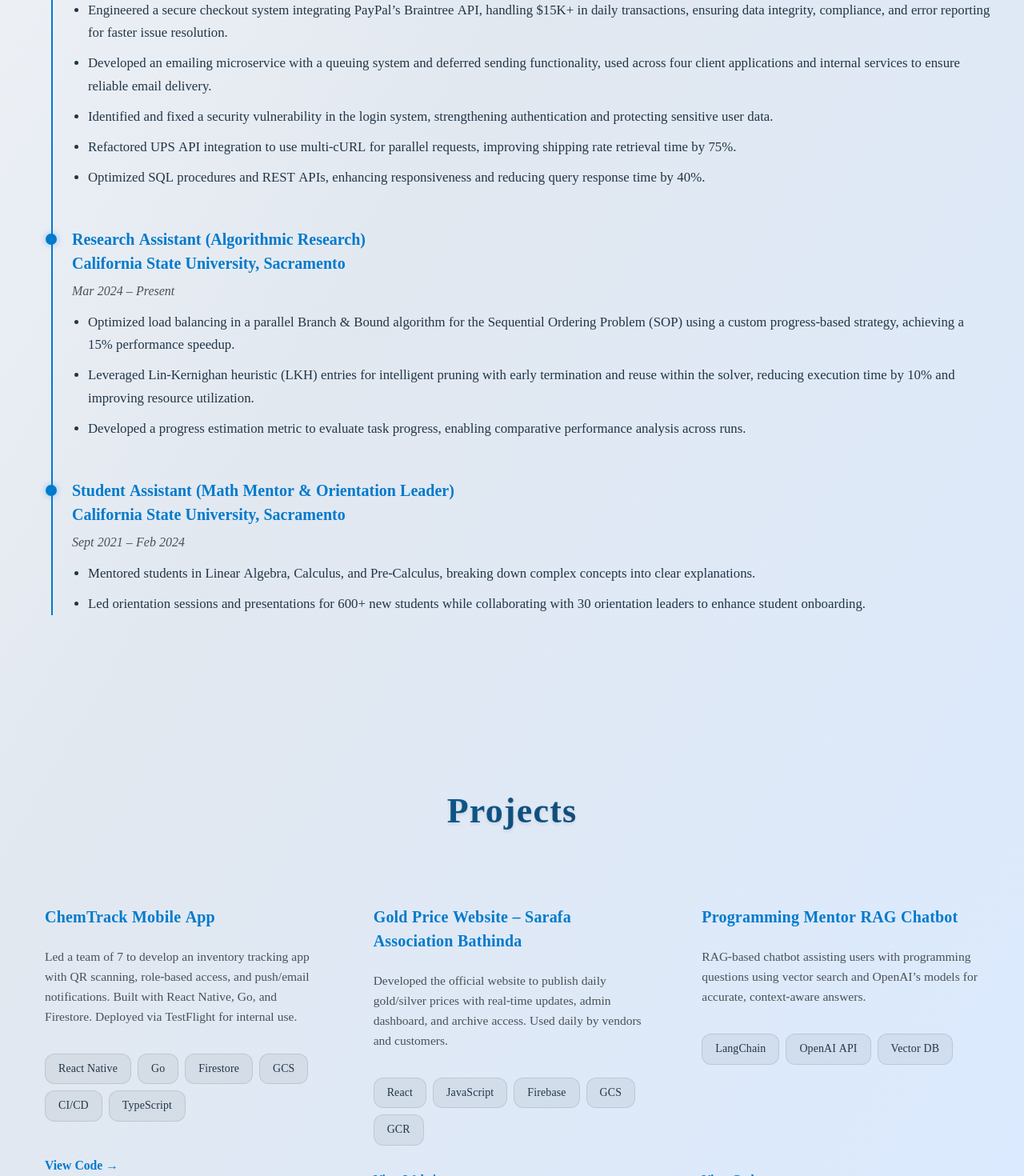
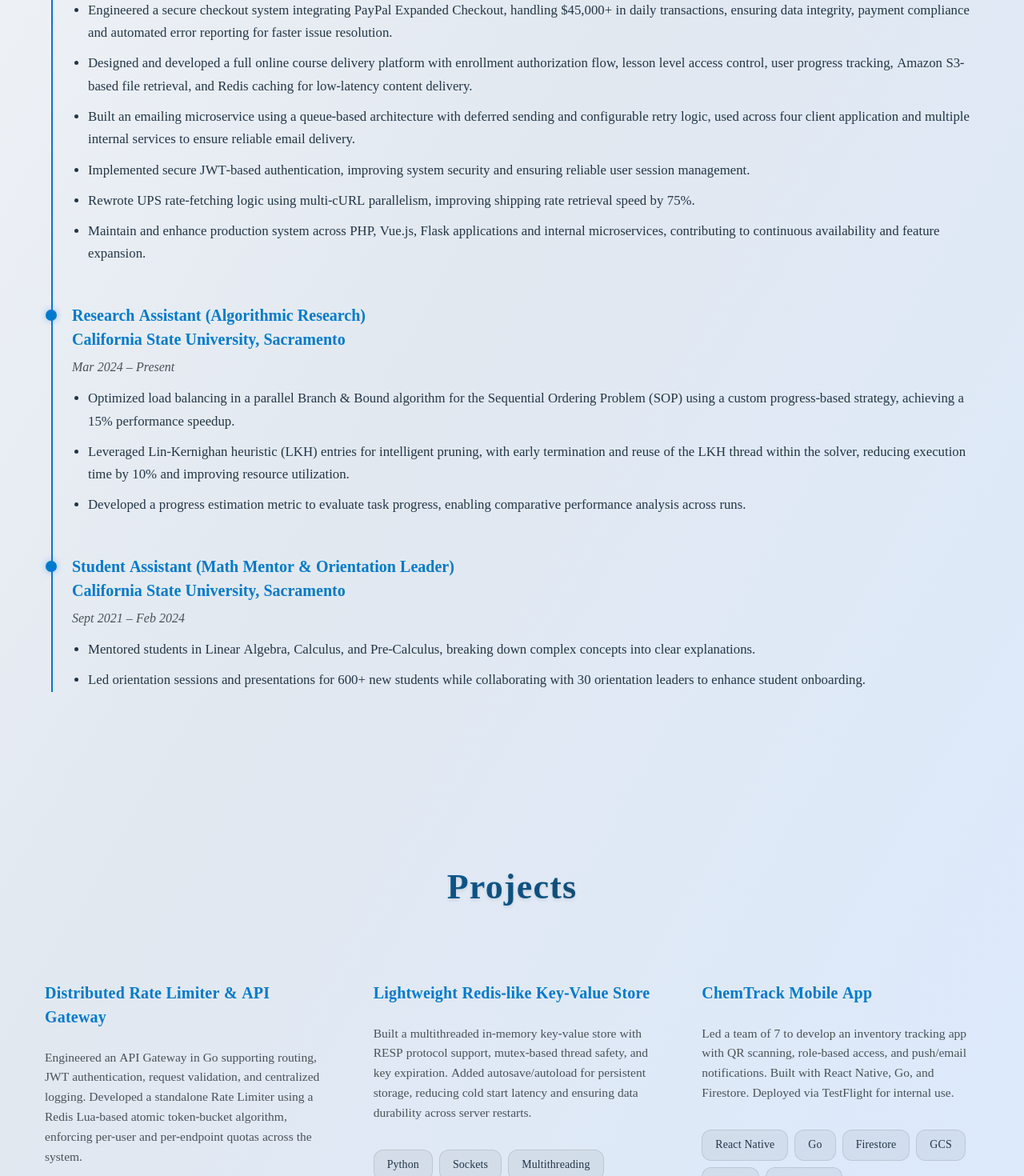
Before and after one commit to ekjyotshinh/portfolio, a React (Vite) app: page / in a window 1280 px wide. Shown: the part 1320-2790 px from the top of the page at 80% size. Built offline with nearby package versions, Linux system fonts and the light colour scheme.

Commit message:
update experience and projects sections with new entries and improved descriptions

```diff
--- a/src/components/Experience/Experience.jsx
+++ b/src/components/Experience/Experience.jsx
@@ -7,11 +7,12 @@ const experiences = [
     company: "Office of Water Programs",
     date: "Feb 2024 – Present",
     details: [
-      "Engineered a secure checkout system integrating PayPal’s Braintree API, handling $15K+ in daily transactions, ensuring data integrity, compliance, and error reporting for faster issue resolution.",
-      "Developed an emailing microservice with a queuing system and deferred sending functionality, used across four client applications and internal services to ensure reliable email delivery.",
-      "Identified and fixed a security vulnerability in the login system, strengthening authentication and protecting sensitive user data.",
-      "Refactored UPS API integration to use multi-cURL for parallel requests, improving shipping rate retrieval time by 75%.",
-      "Optimized SQL procedures and REST APIs, enhancing responsiveness and reducing query response time by 40%.",
+      "Engineered a secure checkout system integrating PayPal Expanded Checkout, handling $45,000+ in daily transactions, ensuring data integrity, payment compliance and automated error reporting for faster issue resolution.",
+      "Designed and developed a full online course delivery platform with enrollment authorization flow, lesson level access control, user progress tracking, Amazon S3-based file retrieval, and Redis caching for low-latency content delivery.",
+      "Built an emailing microservice using a queue-based architecture with deferred sending and configurable retry logic, used across four client application and multiple internal services to ensure reliable email delivery.",
+      "Implemented secure JWT-based authentication, improving system security and ensuring reliable user session management.",
+      "Rewrote UPS rate-fetching logic using multi-cURL parallelism, improving shipping rate retrieval speed by 75%.",
+      "Maintain and enhance production system across PHP, Vue.js, Flask applications and internal microservices, contributing to continuous availability and feature expansion.",
     ],
   },
   {
@@ -20,7 +21,7 @@ const experiences = [
     date: "Mar 2024 – Present",
     details: [
       "Optimized load balancing in a parallel Branch & Bound algorithm for the Sequential Ordering Problem (SOP) using a custom progress-based strategy, achieving a 15% performance speedup.",
-      "Leveraged Lin-Kernighan heuristic (LKH) entries for intelligent pruning with early termination and reuse within the solver, reducing execution time by 10% and improving resource utilization.",
+      "Leveraged Lin-Kernighan heuristic (LKH) entries for intelligent pruning, with early termination and reuse of the LKH thread within the solver, reducing execution time by 10% and improving resource utilization.",
       "Developed a progress estimation metric to evaluate task progress, enabling comparative performance analysis across runs.",
     ],
   },
--- a/src/components/Projects/Projects.jsx
+++ b/src/components/Projects/Projects.jsx
@@ -1,15 +1,28 @@
 import "./Projects.css";
 
 const projectList = [
+  {
+    title: "Distributed Rate Limiter & API Gateway",
+    description:
+      "Engineered an API Gateway in Go supporting routing, JWT authentication, request validation, and centralized logging. Developed a standalone Rate Limiter using a Redis Lua-based atomic token-bucket algorithm, enforcing per-user and per-endpoint quotas across the system.",
+    tech: ["Go", "Redis", "gRPC", "Docker", "JWT"],
+    link: "https://github.com/ekjyotshinh/Rate-Limiter-API-Gateway",
+  },
+  {
+    title: "Lightweight Redis-like Key-Value Store",
+    description:
+      "Built a multithreaded in-memory key-value store with RESP protocol support, mutex-based thread safety, and key expiration. Added autosave/autoload for persistent storage, reducing cold start latency and ensuring data durability across server restarts.",
+    tech: ["Python", "Sockets", "Multithreading", "RESP"],
+    link: "https://github.com/ekjyotshinh/Lightweight-Redis-clone",
+  },
   {
     title: "ChemTrack Mobile App",
     description:
       "Led a team of 7 to develop an inventory tracking app with QR scanning, role-based access, and push/email notifications. Built with React Native, Go, and Firestore. Deployed via TestFlight for internal use.",
     tech: ["React Native", "Go", "Firestore", "GCS", "CI/CD", "TypeScript"],
-    link: "https://github.com/ekjyotshinh/ChemTrack",
+    link: "https://github.com/ekjyotshinh/ekjyotshinh",
     demo: "https://imgur.com/a/chemtrack-demo-h9Tlx1o",
   },
-
   {
     title: "Gold Price Website – Sarafa Association Bathinda",
     description:
@@ -17,7 +30,6 @@ const projectList = [
     tech: ["React", "JavaScript", "Firebase", "GCS", "GCR"],
     live: "https://sarafaassociationbathinda.com/",
   },
-
   {
     title: "Programming Mentor RAG Chatbot",
     description:
@@ -25,7 +37,6 @@ const projectList = [
     tech: ["LangChain", "OpenAI API", "Vector DB"],
     link: "https://github.com/ekjyotshinh/Programming-Mentor-RAG-Chatbot/tree/main/rag-chatbot",
   },
-
   {
     title: "Youtube Filter Extension",
     description:
@@ -34,15 +45,6 @@ const projectList = [
     live: "https://chromewebstore.google.com/detail/youtube-filter/illdholaaiimmiikblhejpkoplibhhjo",
     link: "https://github.com/ekjyotshinh/youtube-filter-extension",
   },
-
-  {
-    title: "Redis-like Key-Value Store",
-    description:
-      "Multithreaded Python key-value store supporting RESP, key expiration, persistent storage, autosave, and autoload to reduce cold starts.",
-    tech: ["Python", "Sockets", "Multithreading"],
-    link: "https://github.com/ekjyotshinh/Lightweight-Redis-clone",
-  },
-
   {
     title: "CUDA-Accelerated Image Processing",
     description:
@@ -50,7 +52,6 @@ const projectList = [
     tech: ["C++", "CUDA"],
     link: "https://github.com/ekjyotshinh/Parallel-Programming-with-GPU/tree/main/Convolution",
   },
-
   {
     title: "Pharma Study Simulator",
     description:
@@ -58,7 +59,6 @@ const projectList = [
     tech: ["React", "Firebase", "Node.js", "JavaScript"],
     link: "https://github.com/Runtime-Terror-131/Demo",
   },
-
   {
     title: "CPU Scheduling Simulator",
     description:
@@ -66,7 +66,6 @@ const projectList = [
     tech: ["Java", "OOP", "Operating Systems"],
     link: "https://github.com/ekjyotshinh/Operating-Systems/tree/main/CPU%20Scheduling%20algo%20simulator",
   },
-
   {
     title: "Grocery List Manager",
     description:
```
